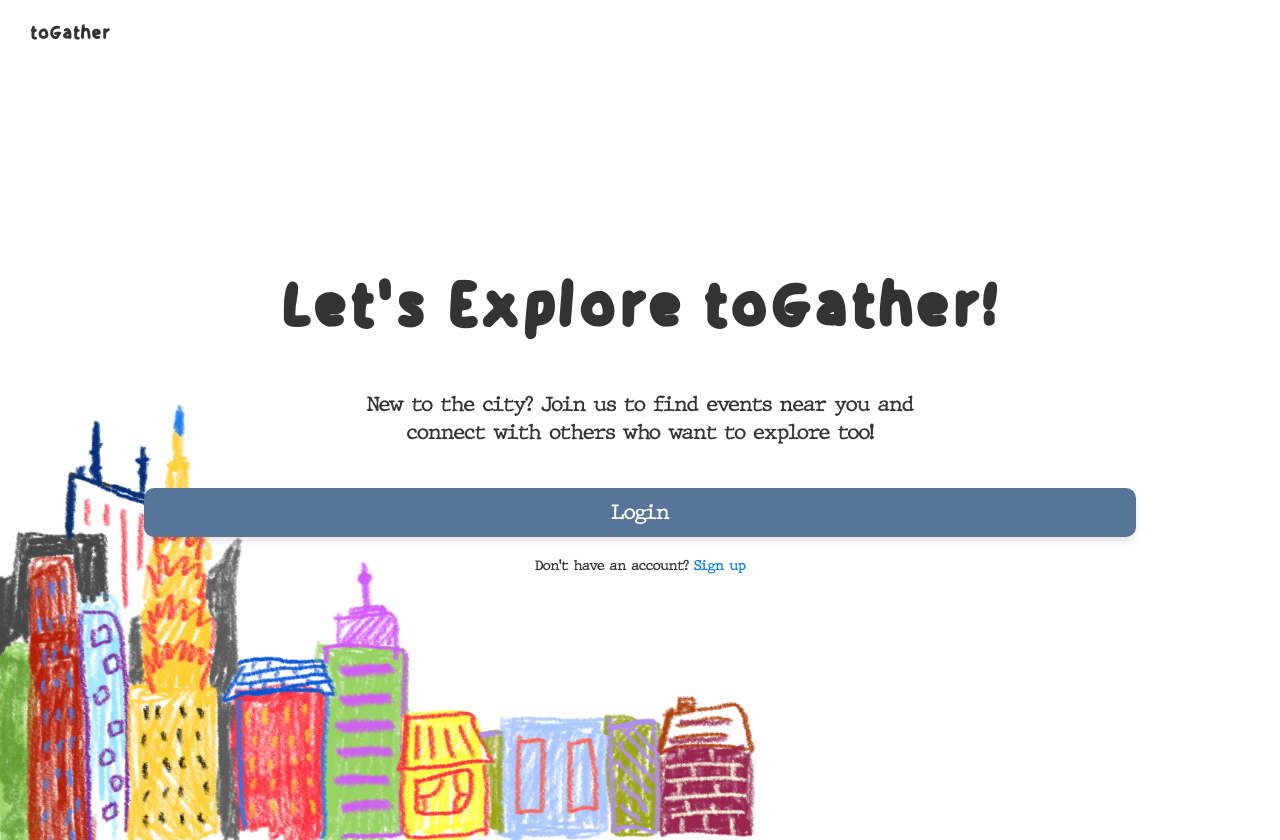
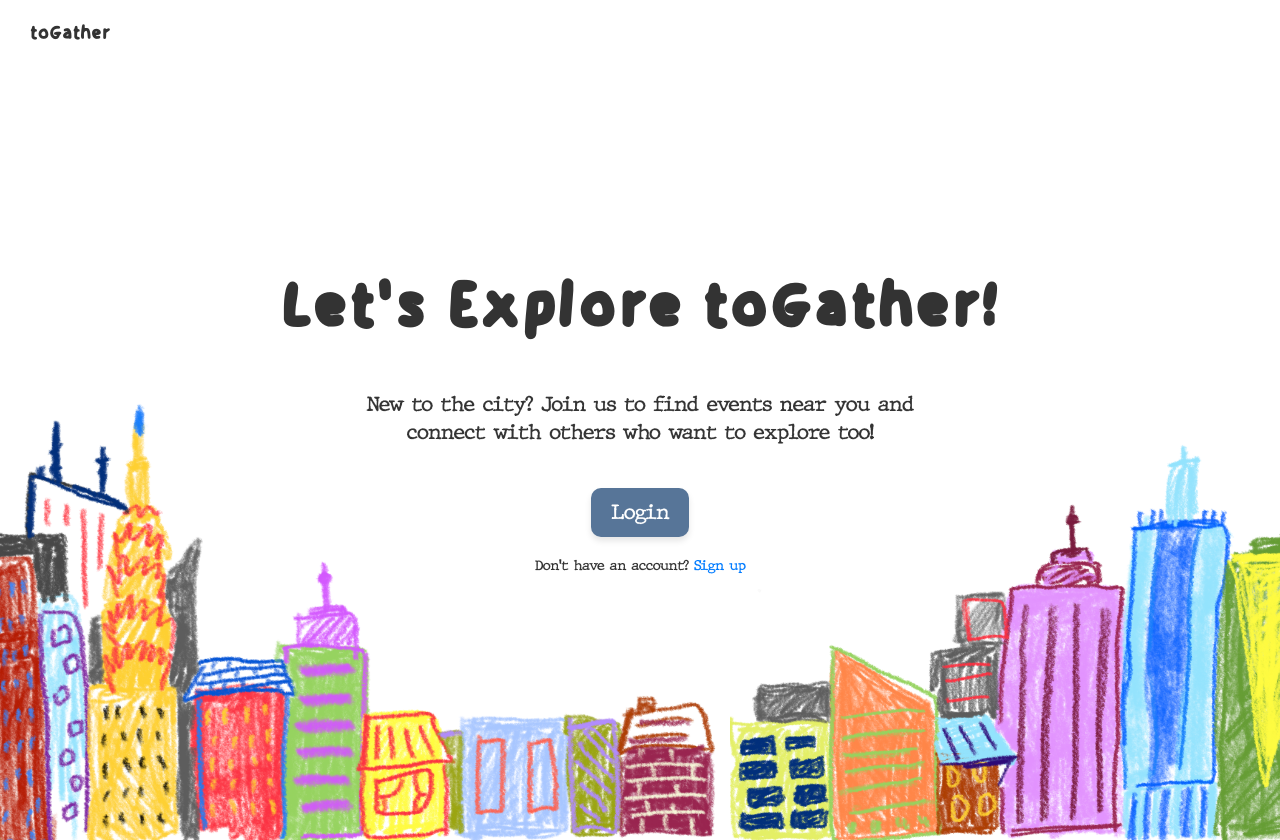
Before and after one commit to cindyd02/togather, a React (Create React App) app: page / in a window 1280 px wide. Built offline with nearby package versions, Linux system fonts and the light colour scheme.

Commit message:
drawings for the homepage!

```diff
--- a/src/frontend/Home/Home.css
+++ b/src/frontend/Home/Home.css
@@ -34,17 +34,23 @@
     .home-container {
         display: flex;
         flex-direction: column;
-    justify-content: center; /* Centers vertically */
-    align-items: center; /* Centers horizontally */
-    height: 100vh; /* Takes full viewport height */
+        justify-content: center;
+        align-items: center;
+        height: 100vh;
         text-align: center;
         padding: 20px;
-    background-image: url('../../assets/imgs/landscape_left.png');
-    background-position: -10px bottom;
-    background-repeat: no-repeat;
-    background-size: 60%;
-    background-attachment: fixed;
+        background-image:
+            url('../../assets/imgs/landscape_left.png'),
+            url('../../assets/imgs/landscape_right.png');
+        background-position:
+            -50px bottom,
+            calc(100% + 90px) bottom;
+        background-repeat: no-repeat, no-repeat;
+        background-size: 60%, 50%;
+        background-attachment: fixed, fixed;
     }
+
+
 
     .typewriter span {
     font-family: "Super", sans-serif; /* Apply the font */
@@ -78,6 +84,7 @@
     }
     }
     .home-container button {
+        display: inline-block; /* Makes the button fit the text */
         font-family: "JMH", sans-serif;
         font-size: 1.2rem;
         font-weight: bold;
@@ -85,10 +92,13 @@
         background-color: #577598;
         border: none;
         border-radius: 10px;
-    padding: 12px 24px;
+        padding: 12px 20px; /* Adjusted padding for better fit */
         cursor: pointer;
         transition: all 0.3s ease;
         box-shadow: 0 4px 6px rgba(0, 0, 0, 0.1);
+        white-space: nowrap; /* Prevents text from wrapping inside the button */
+        width: auto; /* Ensures button width adjusts to content */
+        min-width: fit-content; /* Prevents it from stretching unnecessarily */
     }
 
     .home-container button:hover {
```
Also changed, not shown: src/assets/imgs/landscape_right.png (added). Lines whose indentation alone changed are shown as unchanged.
